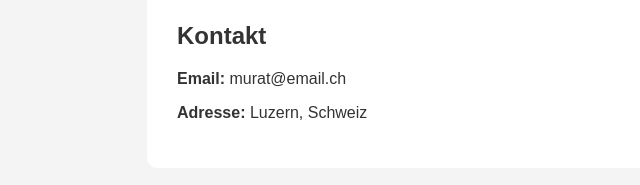
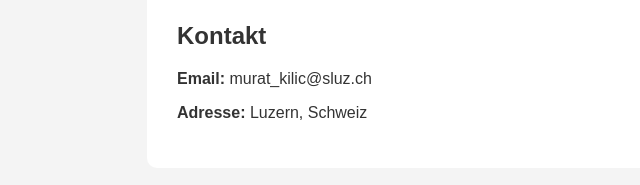
Before and after one commit to muratkilic1/muratsite, a plain HTML site: page index.html in a window 1280 px wide. Shown: the part 438-623 px from the top of the page, 13-653 px from the left. Drawn offline with Linux system fonts and the light colour scheme.

Commit message:
Update index.html

```diff
--- a/index.html
+++ b/index.html
@@ -25,7 +25,7 @@ Ich arbeite dieses Schuljahr intensiv an meinen Deutschkenntnissen und bereite m
 
 <section class="contact">
     <h2>Kontakt</h2>
-    <p><strong>Email:</strong> murat@email.ch</p>
+    <p><strong>Email:</strong> murat_kilic@sluz.ch</p>
     <p><strong>Adresse:</strong> Luzern, Schweiz</p>
 </section>
 
```
